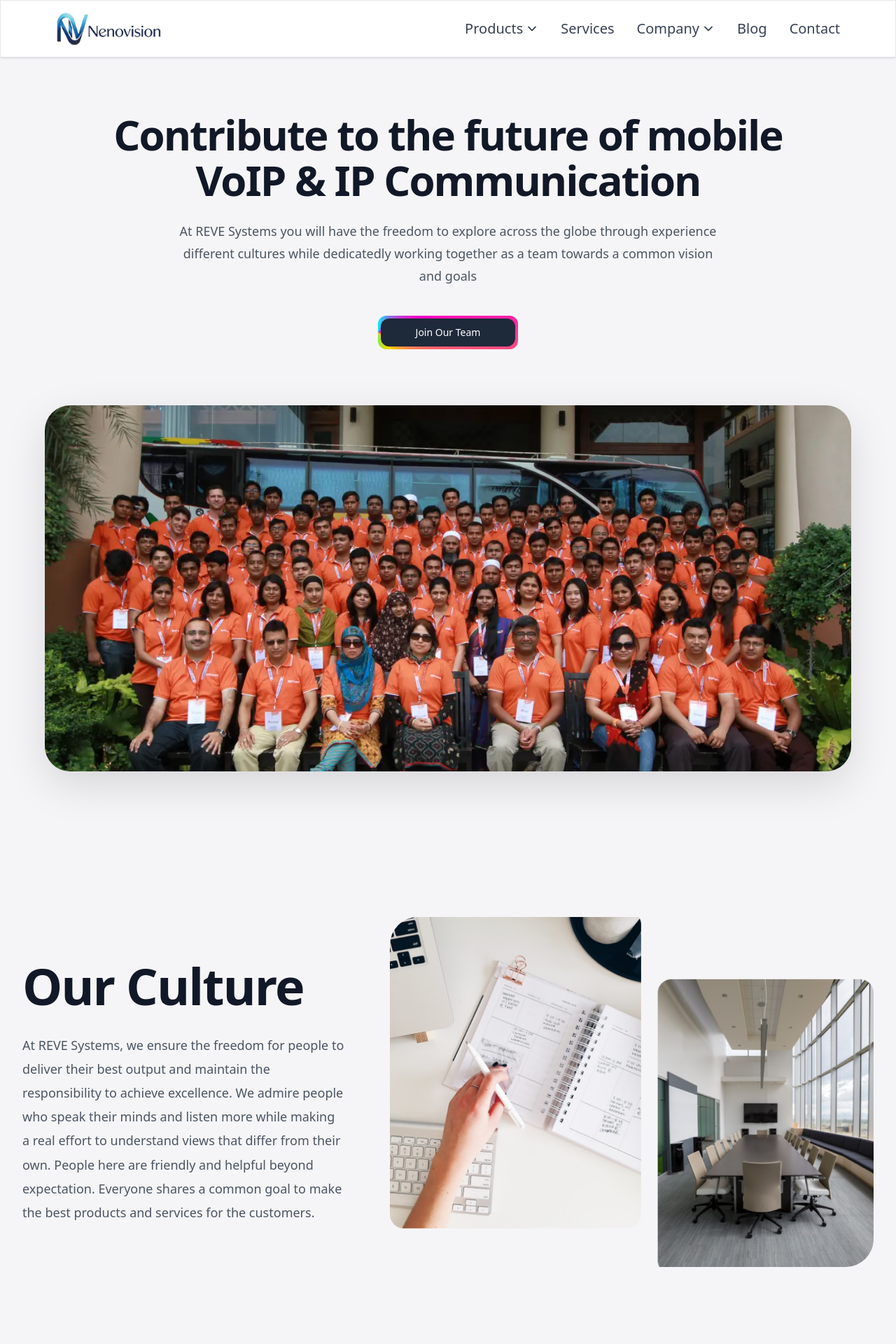
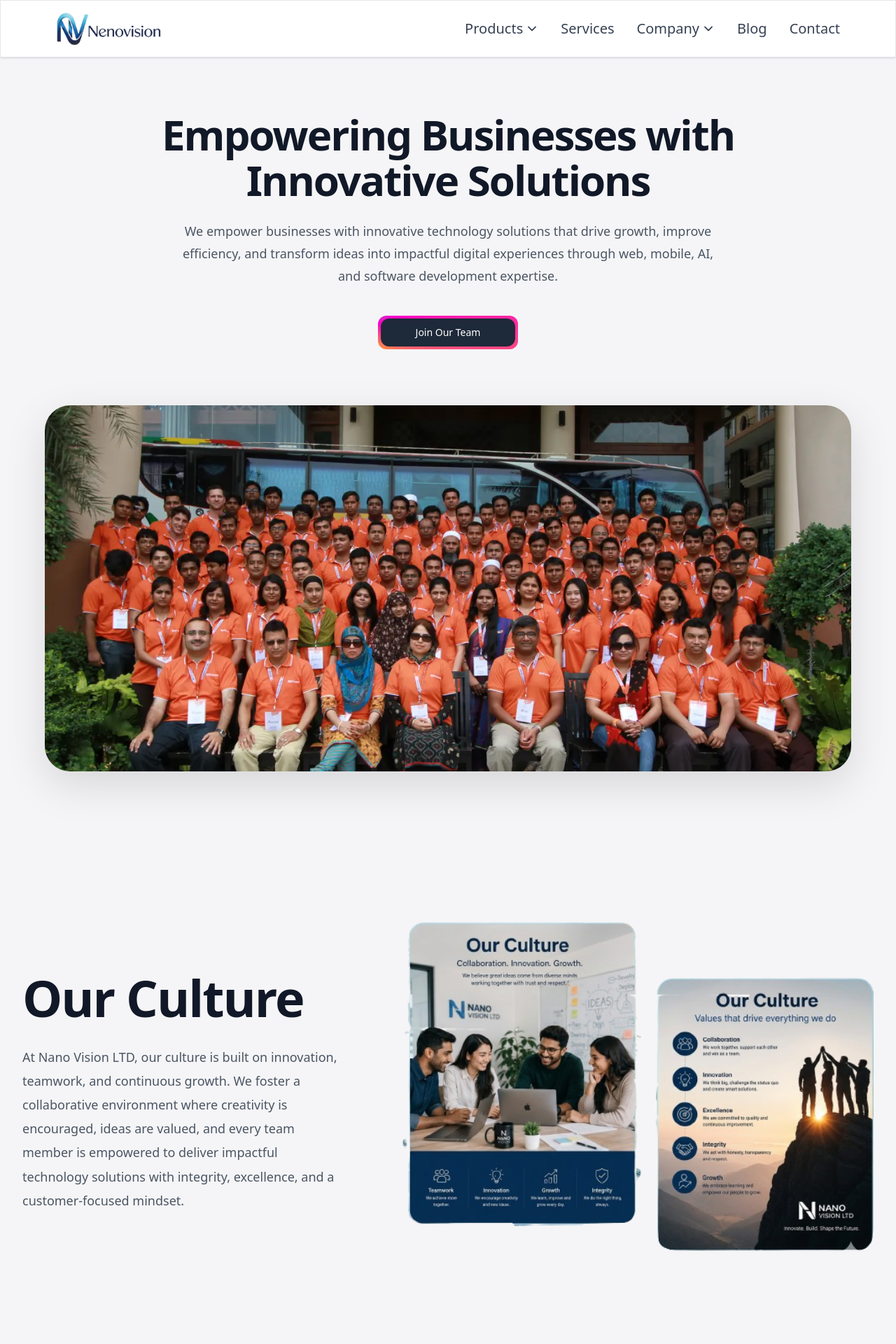
Before and after one commit to mdmasudrana31m-developer/nanovision_company_web, a Next.js app: page /careers in a window 1280 px wide. Shown: the top 1920 px of the page at 70% size. Built offline with nearby package versions, Linux system fonts and the light colour scheme.

Commit message:
update career

```diff
--- a/src/app/careers/page.tsx
+++ b/src/app/careers/page.tsx
@@ -1,7 +1,6 @@
 import React from "react";
 import JoinTeamSection from "../components/careers/JoinTeamSection";
 import OurCulture from "../components/careers/OurCulture";
-import WhatWeOffer from "../components/careers/WhatWeOffer";
 import DropYourResume from "../components/careers/DropYourResume";
 
 const page = () => {
@@ -9,7 +8,6 @@ const page = () => {
     <>
       <JoinTeamSection />
       <OurCulture />
-      <WhatWeOffer />
       <DropYourResume />
     </>
   );
--- a/src/app/components/about-us/LeadershipMember.tsx
+++ b/src/app/components/about-us/LeadershipMember.tsx
@@ -1,7 +1,7 @@
 "use client";
 
 import Image from "next/image";
-import { Plus, X } from "lucide-react";
+import { Eye,  X } from "lucide-react";
 import { useEffect, useState } from "react";
 import Button from "@/app/utils/Button";
 
@@ -34,7 +34,7 @@ export default function LeadershipMember() {
   const leaders = [
     {
       name: "Md Saiful Islam",
-      role: "AI Engineer (Chairman of Nanovision)",
+      role: "AI Engineer ",
       img: "/about-us/team-members/ai engineer.jpeg",
 
       alt: "ai engineer",
@@ -47,7 +47,7 @@ export default function LeadershipMember() {
 
     {
       name: "Sheik Salman Sami",
-      role: "Data Analysis (MD of Nanovision)",
+      role: "Data Analysis ",
       img: "/about-us/team-members/Data analysis.jpeg",
 
       alt: "Data analysis",
@@ -59,7 +59,7 @@ export default function LeadershipMember() {
     },
 
     {
-      name: "Ajmat Iqbal",
+      name: "Dip Adnan",
       role: "Data Engineer",
       img: "/about-us/team-members/data engineer.jpeg",
 
@@ -72,7 +72,7 @@ export default function LeadershipMember() {
     },
 
     {
-      name: "Mir Monsoor Hossain",
+      name: "Ehsanul H. Rizvy",
       role: "Next js Developer",
       img: "/about-us/team-members/next js developer.jpg",
 
@@ -85,7 +85,7 @@ export default function LeadershipMember() {
     },
 
     {
-      name: "Mir Monsoor Hossain",
+      name: "Tasnia Sharin",
       role: "React Developer",
       img: "/about-us/team-members/react developer.jpg",
 
@@ -110,7 +110,7 @@ export default function LeadershipMember() {
       detailsImg: "/about-us/team-members/react developer.jpeg",
     },
     {
-      name: "Md Showon Sheikh",
+      name: "Muhammad Shaon Sheikh ",
       role: "Senior Backend Developer",
       img: "/about-us/team-members/suner backend develper.jpeg",
 
@@ -122,7 +122,7 @@ export default function LeadershipMember() {
       detailsImg: "/about-us/team-members/suner backend develper.jpeg",
     },
     {
-      name: "Saad",
+      name: "Mushtaq Ahmad Saad (Saad)",
       role: "Junior Backend Developer",
       img: "/about-us/team-members/junior backend developer.jpeg",
 
@@ -146,7 +146,7 @@ export default function LeadershipMember() {
       detailsImg: "/about-us/team-members/UI_UX designer.jpeg",
     },
     {
-      name: "Saifullah",
+      name: "Walid Saifullah Sadi ",
       role: "Cyber Security Expert",
       img: "/about-us/team-members/cybersecurity expert.jpeg",
 
@@ -158,7 +158,7 @@ export default function LeadershipMember() {
       detailsImg: "/about-us/team-members/cybersecurity expert.jpeg",
     },
     {
-      name: "Mir Monsoor Hossain",
+      name: "Mithu",
       role: "Marketing Officer",
       img: "/about-us/team-members/marketing officer.jpeg",
 
@@ -225,7 +225,7 @@ export default function LeadershipMember() {
                       buttonText="See More"
                       onClick={() => handleOpen(item)}
                       Plus={
-                        <Plus
+                        <Eye
                           size={18}
                           className="text-white bg-gray-600 rounded-full"
                         />
--- a/src/app/components/careers/JoinTeamSection.tsx
+++ b/src/app/components/careers/JoinTeamSection.tsx
@@ -22,9 +22,7 @@ export default function JoinTeamSection() {
             text-[#111827]
             "
           >
-            Contribute to the future of mobile
-            <br className="hidden md:block" />
-            VoIP & IP Communication
+            Empowering Businesses with Innovative Solutions
           </h2>
 
           <p
@@ -39,9 +37,10 @@ export default function JoinTeamSection() {
             mx-auto
             "
           >
-            At REVE Systems you will have the freedom to explore across the
-            globe through experience different cultures while dedicatedly
-            working together as a team towards a common vision and goals
+            We empower businesses with innovative technology solutions that
+            drive growth, improve efficiency, and transform ideas into impactful
+            digital experiences through web, mobile, AI, and software
+            development expertise.
           </p>
 
           {/* BUTTON */}
--- a/src/app/components/careers/OurCulture.tsx
+++ b/src/app/components/careers/OurCulture.tsx
@@ -35,13 +35,11 @@ export default function OurCulture() {
               text-[#4B5563]
               "
             >
-              At REVE Systems, we ensure the freedom for people to deliver their
-              best output and maintain the responsibility to achieve excellence.
-              We admire people who speak their minds and listen more while
-              making a real effort to understand views that differ from their
-              own. People here are friendly and helpful beyond expectation.
-              Everyone shares a common goal to make the best products and
-              services for the customers.
+              At Nano Vision LTD, our culture is built on innovation, teamwork,
+              and continuous growth. We foster a collaborative environment where
+              creativity is encouraged, ideas are valued, and every team member
+              is empowered to deliver impactful technology solutions with
+              integrity, excellence, and a customer-focused mindset.
             </p>
           </div>
 
@@ -69,7 +67,7 @@ export default function OurCulture() {
     "
             >
               <Image
-                src="/team-img/Frame.png"
+                src="/team-img/Frame1.png"
                 alt="Culture"
                 fill
                 priority
```
Also changed, not shown: public/team-img/Frame.png (deleted), public/team-img/Frame1.png (added).
